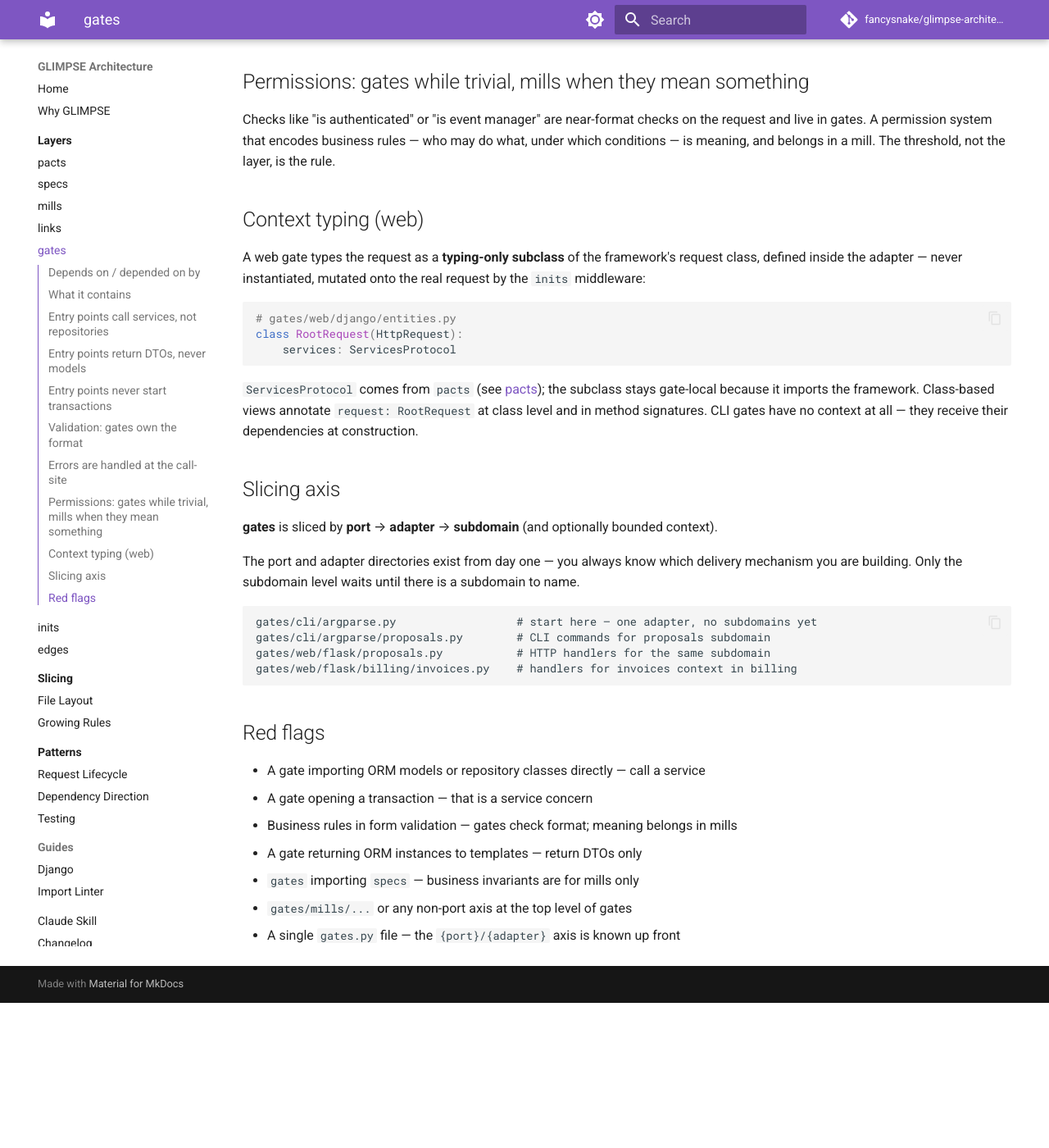
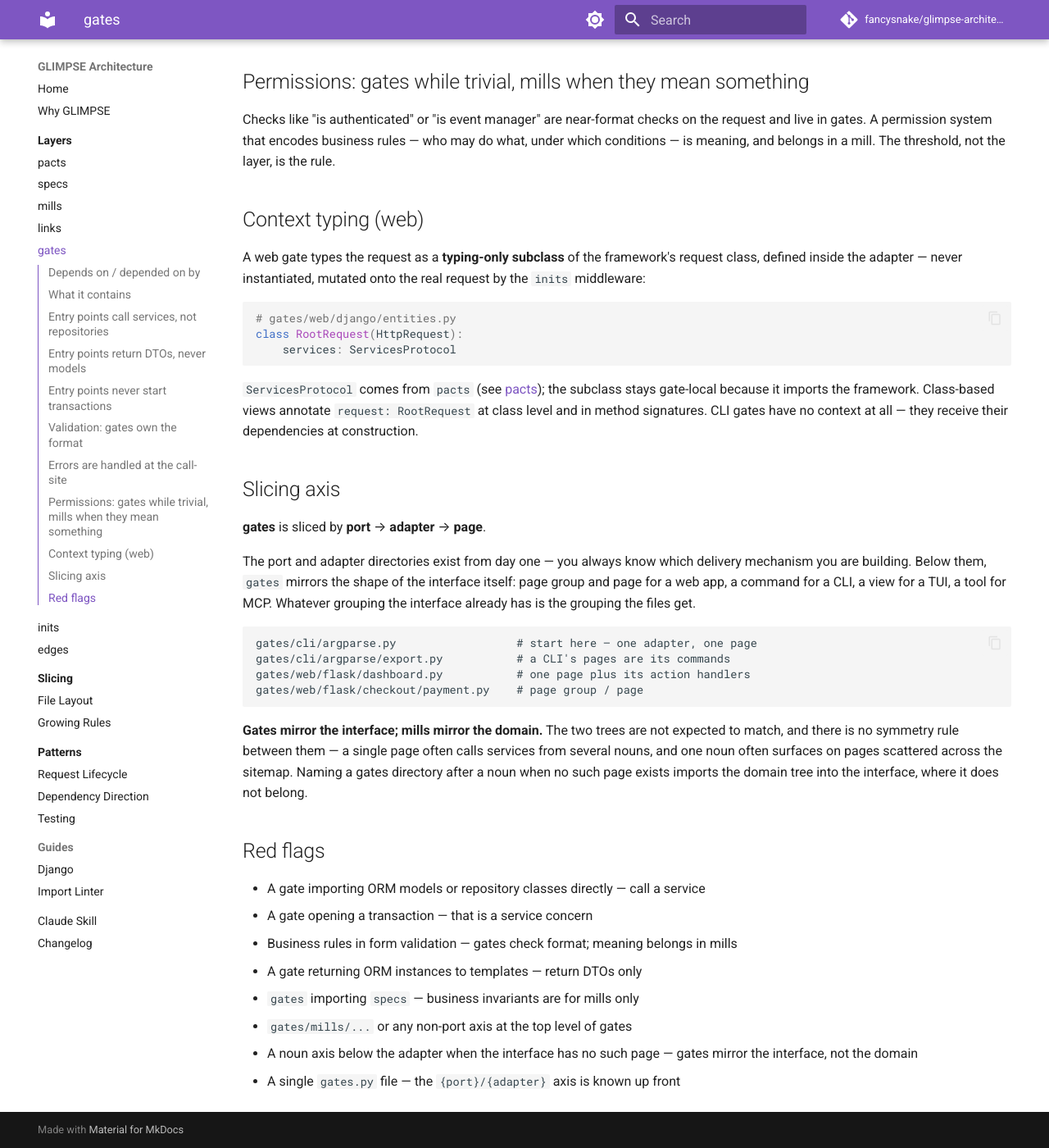
Before and after one commit to fancysnake/glimpse-architecture, an MkDocs documentation site: the page built from docs/layers/gates.md, in a window 1280 px wide and 1400 px high, scrolled down 1902 px. Shown: the whole window at 82% size. Built offline with MkDocs 1.6.1 and Material for MkDocs 9.7.7, drawn with Linux system fonts in a browser that asks for light colours; comment, search, counter and statistics services are not loaded; before the commit the page ends 3125 px from its top, so only the background shows below that.

Commit message:
Layers: noun/verb axes, gates mirror the interface
pacts, mills, and specs slice by noun then verb; the pacts placement
algorithm asks "tied to a noun?" first. gates gains an explicit
mirror-the-interface rule and the matching red flag: a noun axis below the
adapter when the interface has no such page. inits states that its modules
are named after the type of object they wire, never after a noun or a port.

Co-Authored-By: Claude Opus 5 (1M context) <noreply@anthropic.com>

````diff
--- a/docs/layers/gates.md
+++ b/docs/layers/gates.md
@@ -110,19 +110,27 @@ no context at all — they receive their dependencies at construction.
 
 ## Slicing axis
 
-**gates** is sliced by **port** → **adapter** → **subdomain** (and optionally
-bounded context).
+**gates** is sliced by **port** → **adapter** → **page**.
 
 The port and adapter directories exist from day one — you always know which
-delivery mechanism you are building. Only the subdomain level waits until there
-is a subdomain to name.
+delivery mechanism you are building. Below them, `gates` mirrors the shape of
+the interface itself: page group and page for a web app, a command for a CLI, a
+view for a TUI, a tool for MCP. Whatever grouping the interface already has is
+the grouping the files get.
 
 ```text
-gates/cli/argparse.py                  # start here — one adapter, no subdomains yet
-gates/cli/argparse/proposals.py        # CLI commands for proposals subdomain
-gates/web/flask/proposals.py           # HTTP handlers for the same subdomain
-gates/web/flask/billing/invoices.py    # handlers for invoices context in billing
+gates/cli/argparse.py                  # start here — one adapter, one page
+gates/cli/argparse/export.py           # a CLI's pages are its commands
+gates/web/flask/dashboard.py           # one page plus its action handlers
+gates/web/flask/checkout/payment.py    # page group / page
 ```
+
+**Gates mirror the interface; mills mirror the domain.** The two trees are not
+expected to match, and there is no symmetry rule between them — a single page
+often calls services from several nouns, and one noun often surfaces on pages
+scattered across the sitemap. Naming a gates directory after a noun when no
+such page exists imports the domain tree into the interface, where it does not
+belong.
 
 ## Red flags
 
@@ -133,4 +141,6 @@ gates/web/flask/billing/invoices.py    # handlers for invoices context in billin
 - A gate returning ORM instances to templates — return DTOs only
 - `gates` importing `specs` — business invariants are for mills only
 - `gates/mills/...` or any non-port axis at the top level of gates
+- A noun axis below the adapter when the interface has no such page — gates
+  mirror the interface, not the domain
 - A single `gates.py` file — the `{port}/{adapter}` axis is known up front
````
Also changed, not shown: docs/layers/index.md (+7 -6 lines), docs/layers/inits.md (+8 -6 lines), docs/layers/mills.md (+15 -10 lines), docs/layers/pacts.md (+13 -10 lines), docs/layers/specs.md (+6 -6 lines).
